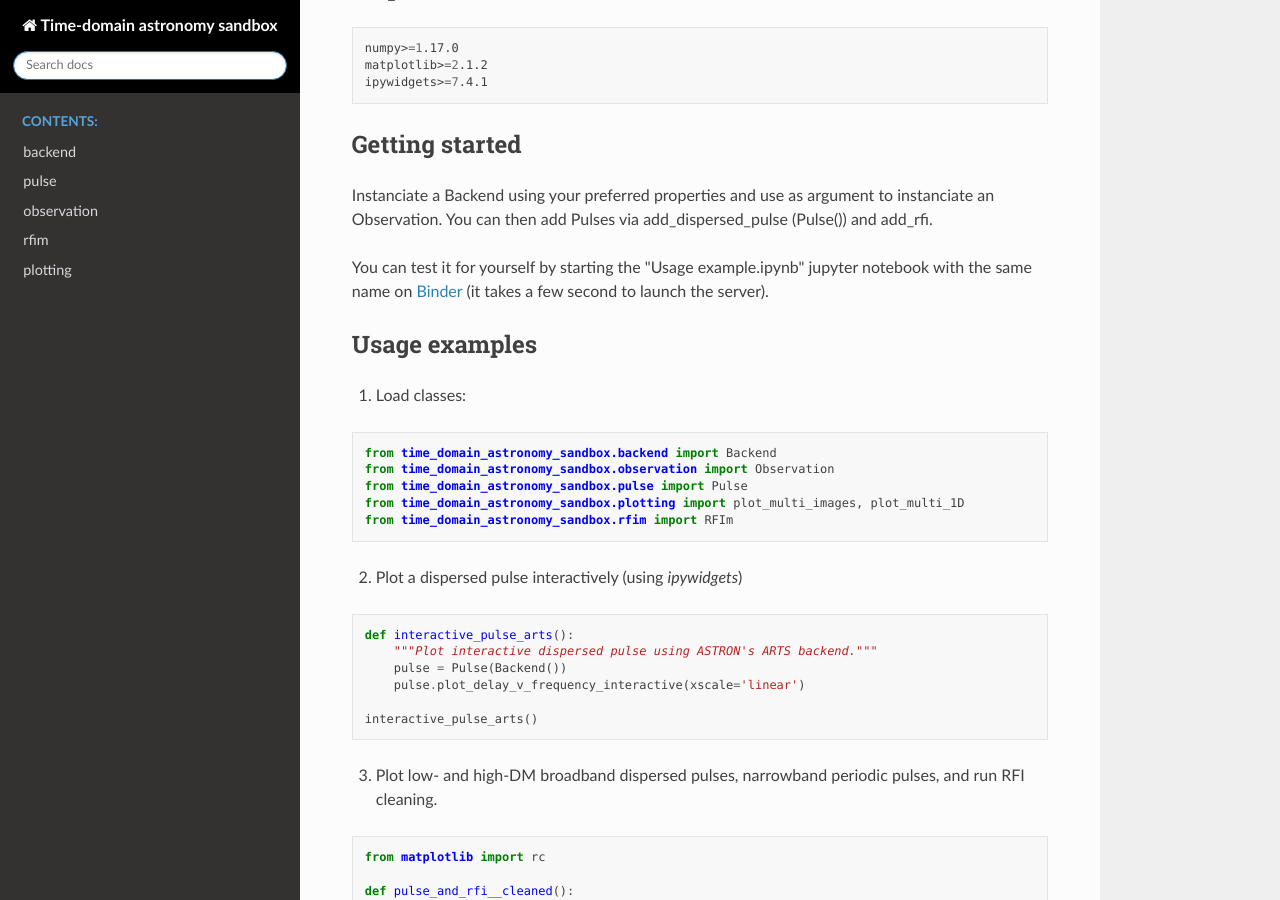
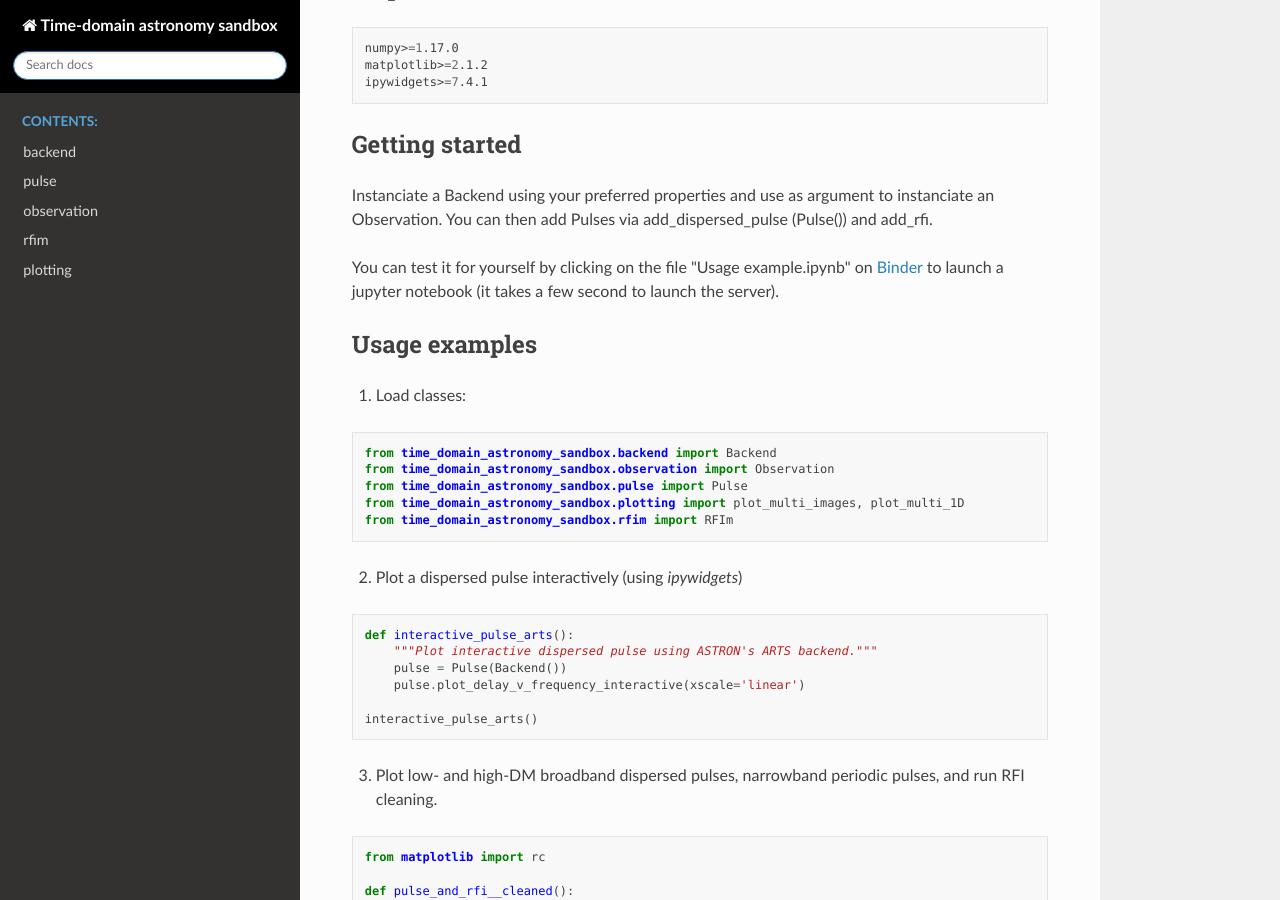
Before and after one commit to macrocosme/time_domain_astronomy_sandbox, a Sphinx documentation site: the page built from docs/source/index.rst, in a window 1280 px wide and 900 px high, scrolled down 1148 px. Built offline with Sphinx 7.4.7 and the Read the Docs theme 2.0.0, drawn with Linux system fonts in a browser that asks for light colours.

Commit message:
Build docs

```diff
--- a/docs/source/index.rst
+++ b/docs/source/index.rst
@@ -55,7 +55,7 @@ Getting started
 Instanciate a Backend using your preferred properties and use as argument to instanciate an Observation.
 You can then add Pulses via add_dispersed_pulse (Pulse()) and add_rfi.
 
-You can test it for yourself by starting the "Usage example.ipynb" jupyter notebook with the same name on |Binder| (it takes a few second to launch the server).
+You can test it for yourself by clicking on the file "Usage example.ipynb" on |Binder| to launch a jupyter notebook (it takes a few second to launch the server).
 
 .. |Binder| raw:: html
 
```
